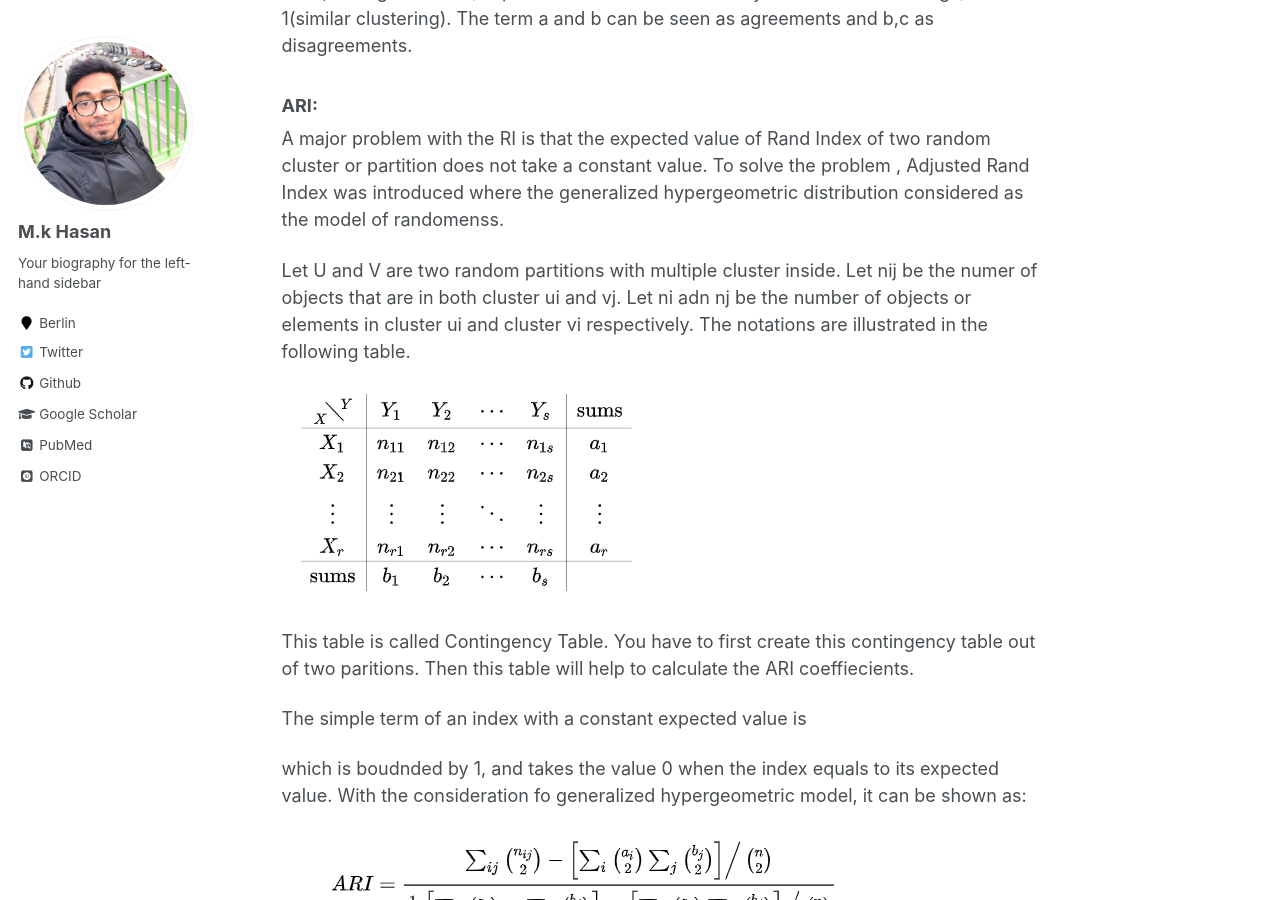
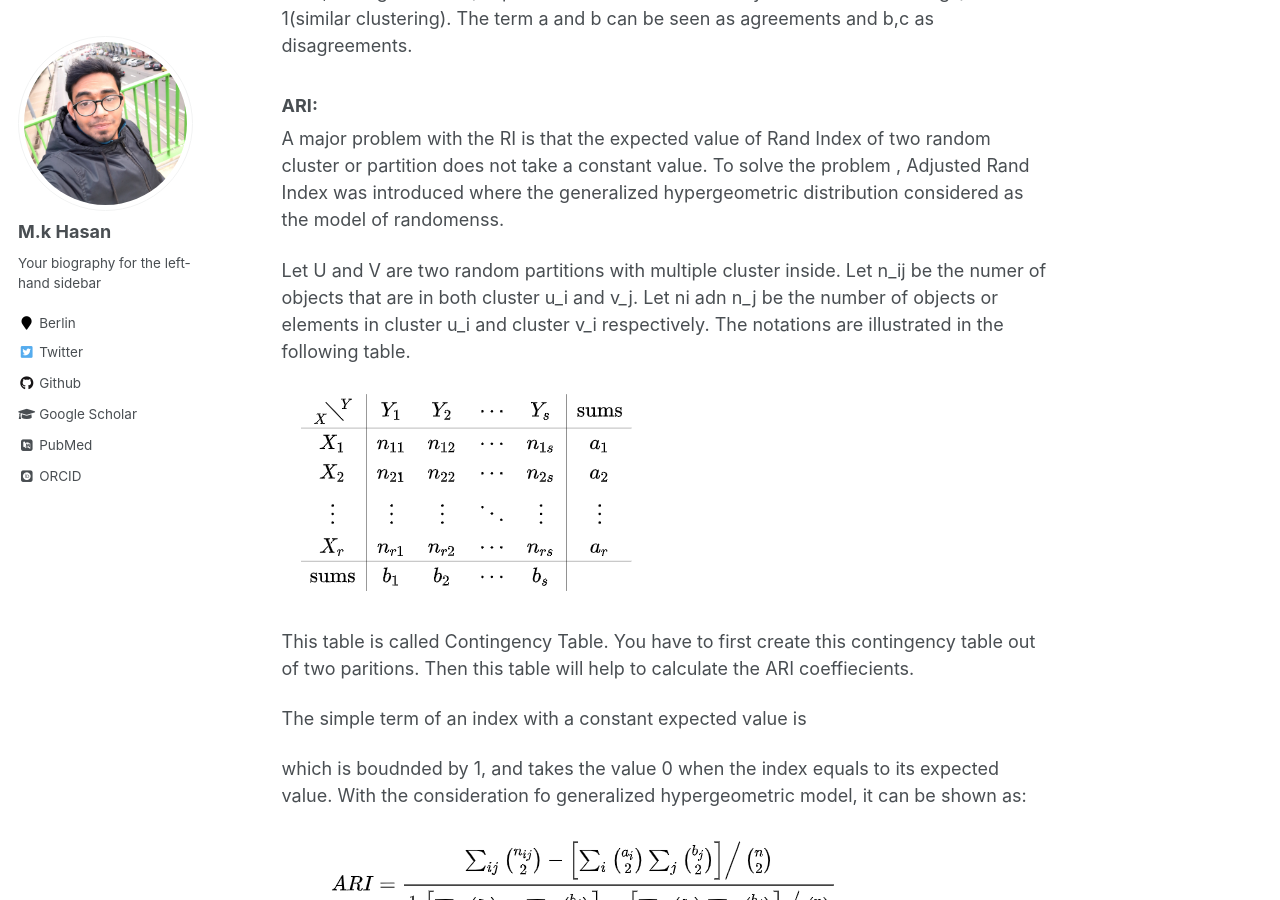
Before and after one commit to mk-hasan/mk-hasan.github.io, a Jekyll site: the page built from _posts/2020-07-7-AdjustedRandIndex.md, in a window 1280 px wide and 900 px high, scrolled down 1223 px. Built offline with Jekyll 4.4.1, drawn with Linux system fonts in a browser that asks for light colours; some web fonts are replaced.

```diff
--- a/_posts/2020-07-7-AdjustedRandIndex.md
+++ b/_posts/2020-07-7-AdjustedRandIndex.md
@@ -39,7 +39,7 @@ Here, R ranges from 0(no pair classified in the same way under both clusterings)
 ### ARI:
  A major problem with the RI is that the expected value of Rand Index of two random cluster or partition does not take a constant value. To solve the problem , Adjusted Rand Index was introduced where the generalized hypergeometric distribution considered as the model of randomenss.
 
-Let U and V are two random partitions with multiple cluster inside. Let nij be the numer of objects that are in both cluster ui and vj. Let ni adn nj be the number of objects or elements in cluster ui and cluster vi respectively. The notations are illustrated in the following table.
+Let U and V are two random partitions with multiple cluster inside. Let n_ij be the numer of objects that are in both cluster u_i and v_j. Let ni adn n_j be the number of objects or elements in cluster u_i and cluster v_i respectively. The notations are illustrated in the following table.
 
 
 ![ARI CTable](/images/ari-math.PNG "Adjusted Rand Index Contingency Table")
```
